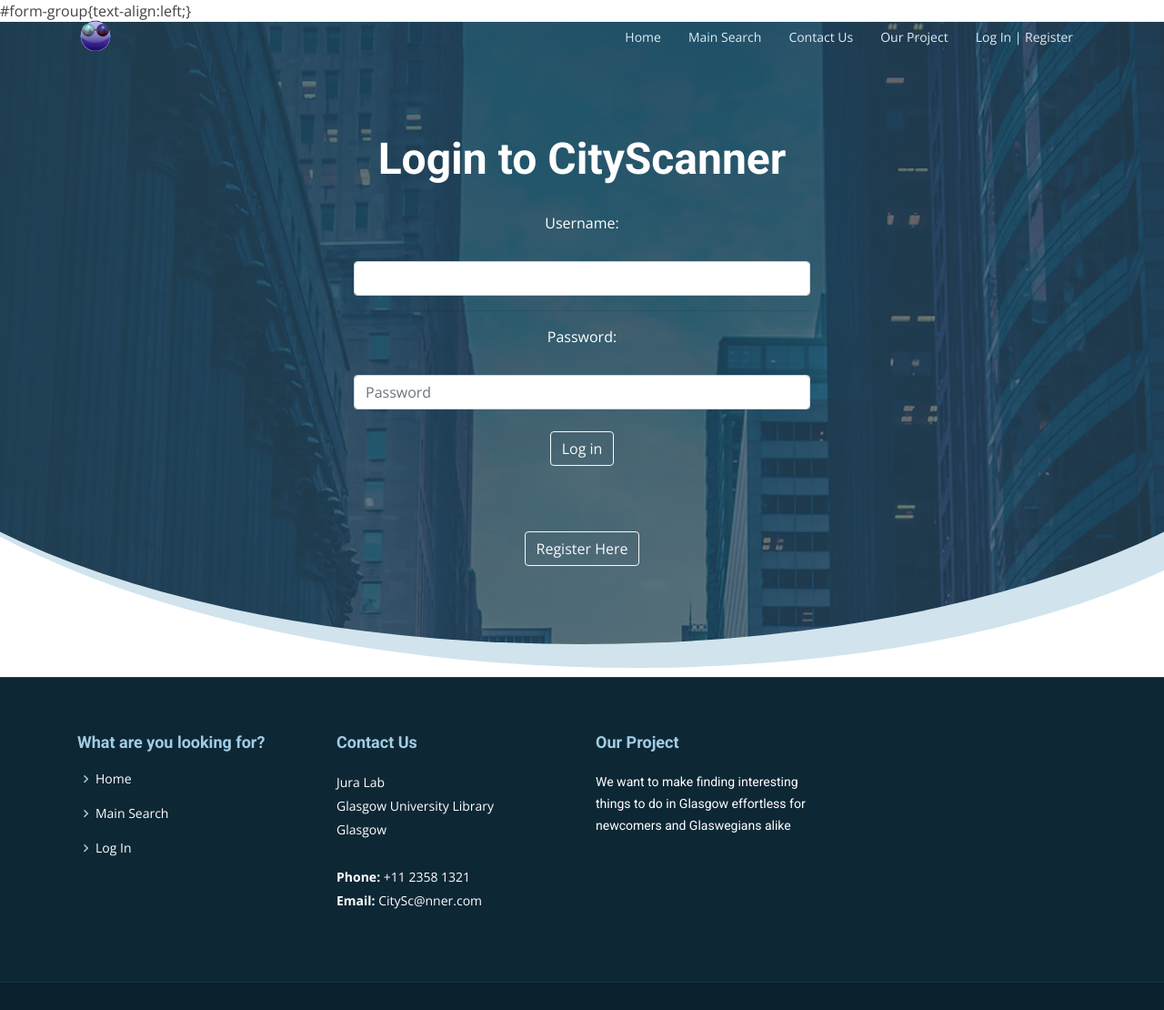
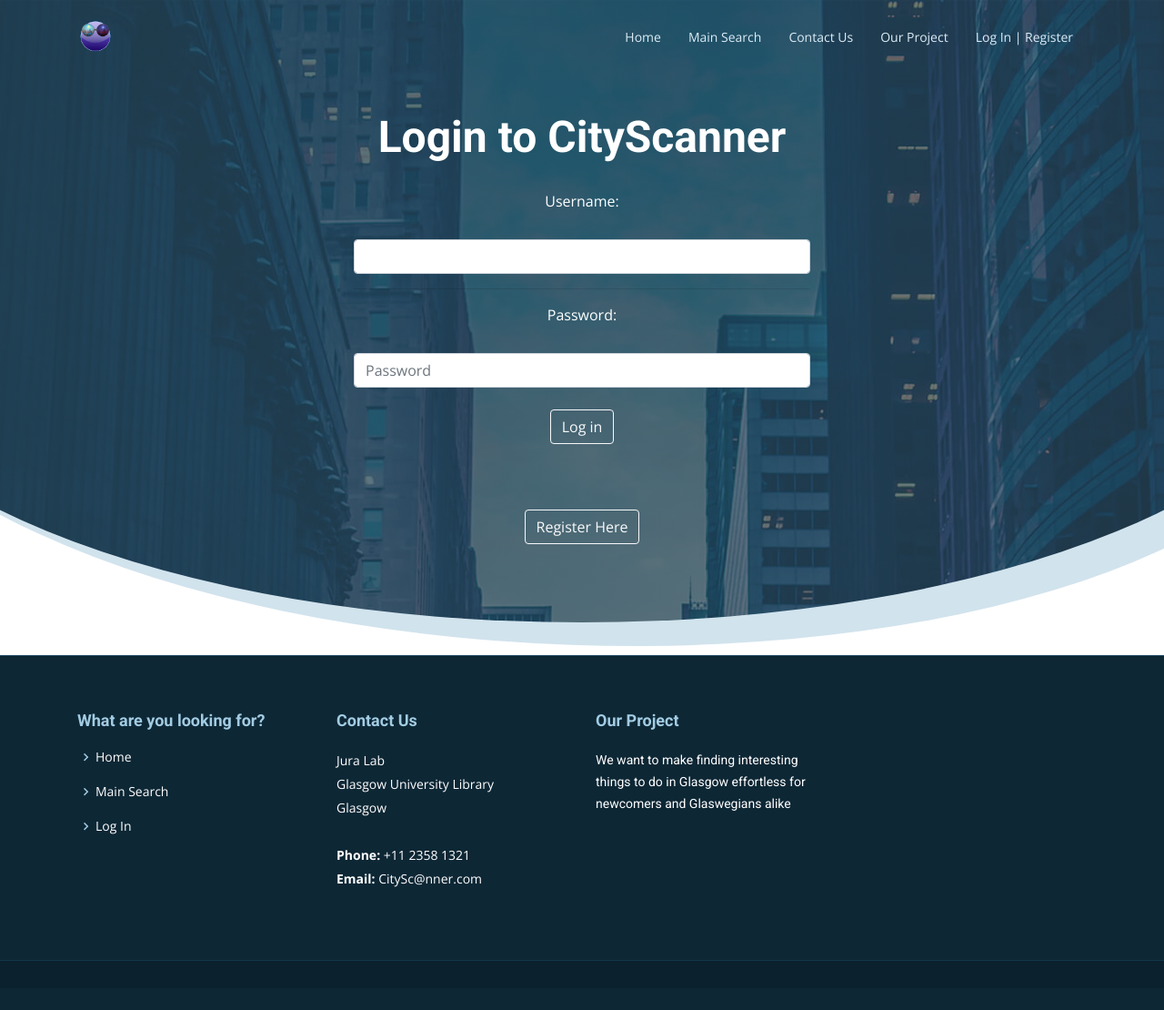
Before and after one commit to Parry-Parry/CityScannerWAD2, a Django app: page /scanner/login/ in a window 1280 px wide. Shown: the whole page at 91% size. After the commit the page ends 1056 px from the top, so only its background shows below. Run offline with Django 3.2, Linux system fonts and the light colour scheme; some libraries are stand-ins or nearby versions.

Commit message:
small html fix

```diff
--- a/templates/scanner/login.html
+++ b/templates/scanner/login.html
@@ -5,7 +5,7 @@
 LogIn
 {% endblock %}
 {% block extracss %}
-#form-group{text-align:left;}
+
 {% endblock %}
 {% block body_block %}
 <div class="carousel-item active">
```
